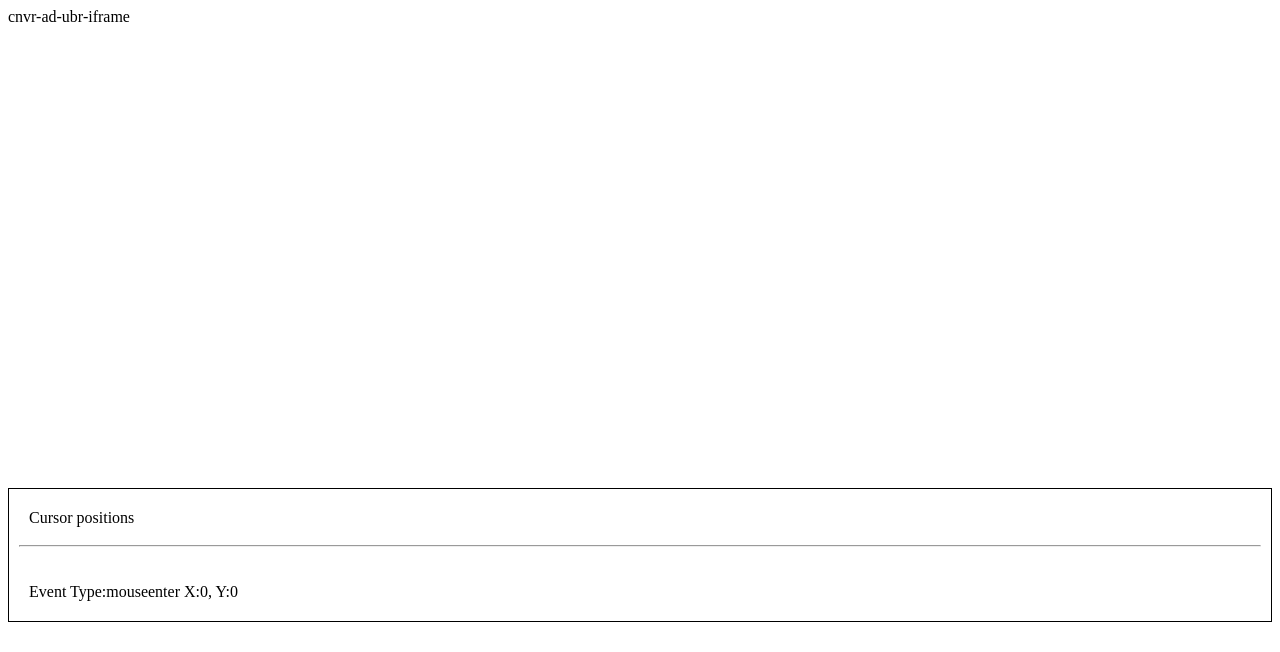
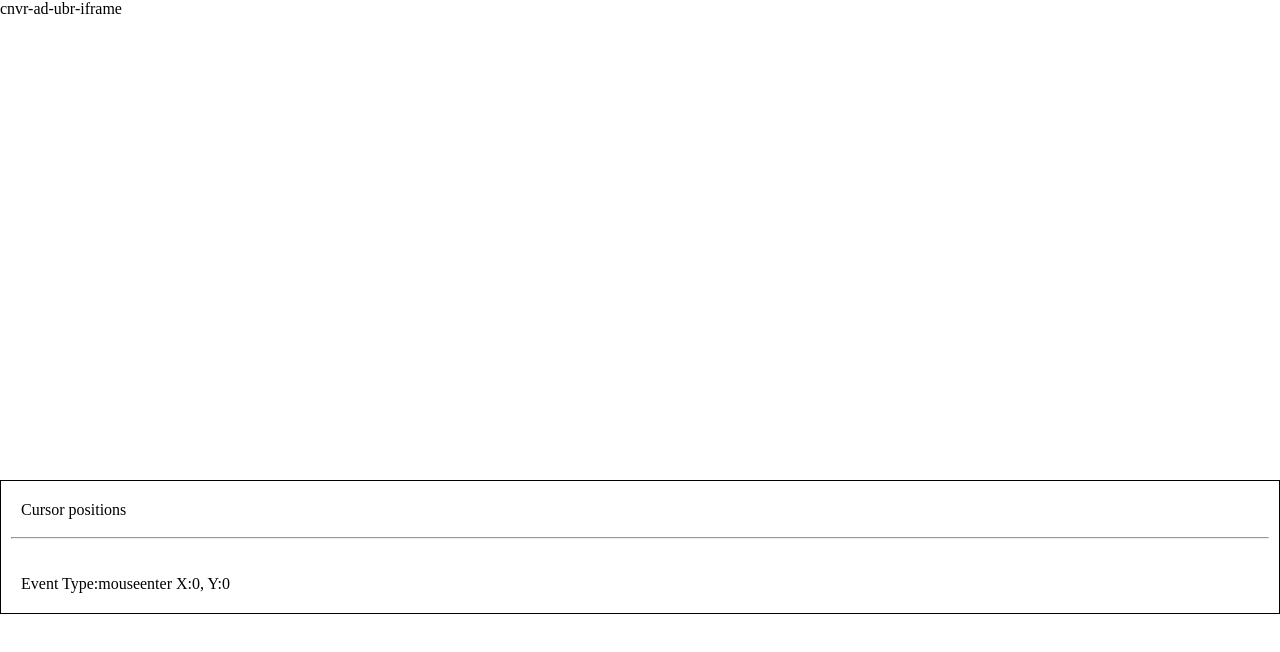
Before and after one commit to sarinkattuvelil/expressserver, a website: page html/cursorPositions.html in a window 1280 px wide. Drawn offline with Linux system fonts and the light colour scheme.

Commit message:
default border, margin, padding set to 0

```diff
--- a/html/cursorPositions.html
+++ b/html/cursorPositions.html
@@ -6,6 +6,11 @@
     <meta name="viewport" content="width=device-width, initial-scale=1.0">
     <title>Document</title>
     <style>
+        body, html, div {
+            border: 0;
+            padding: 0;
+            margin: 0;
+        }
         #messageBox {
             height: auto;
             width: auto;
```
